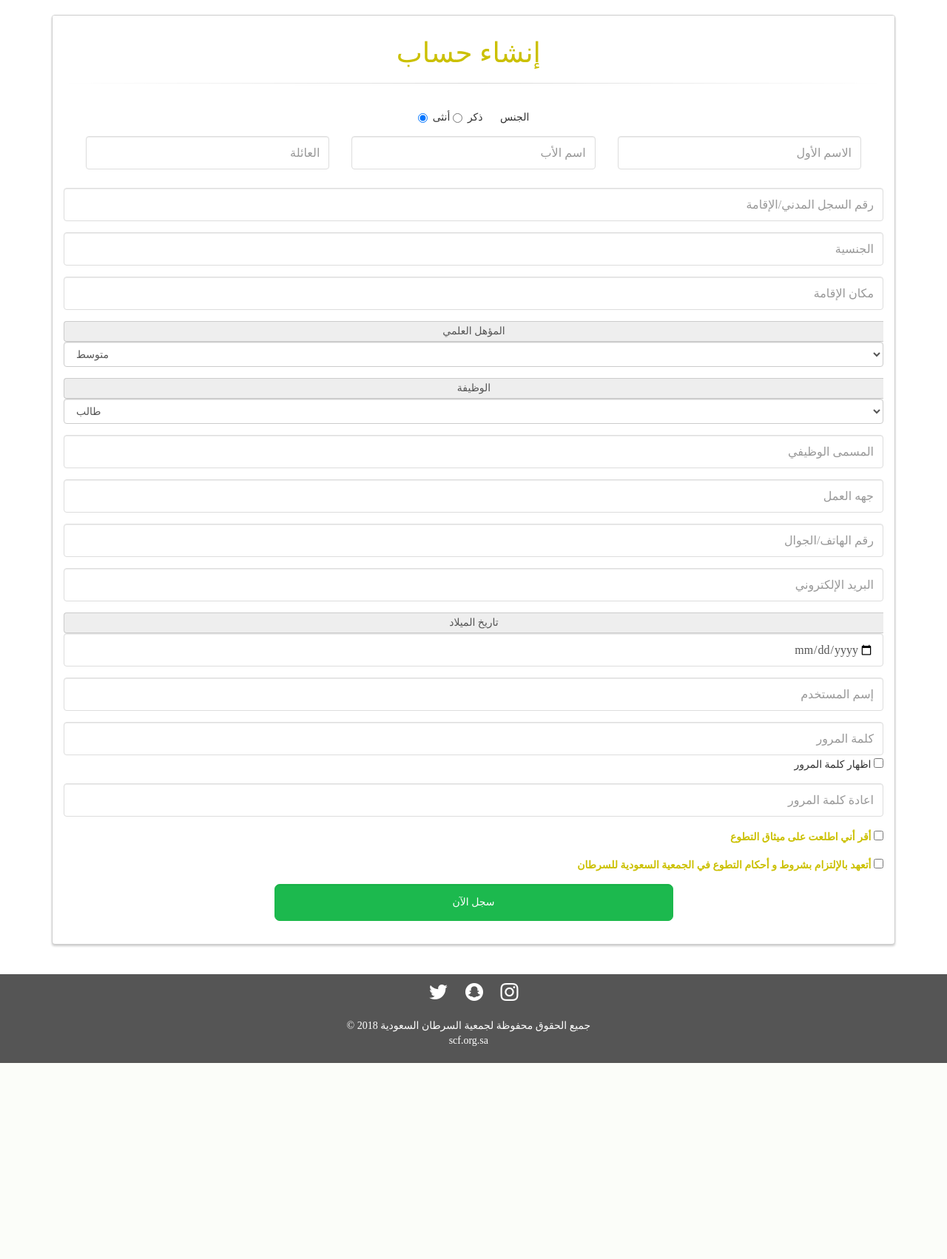
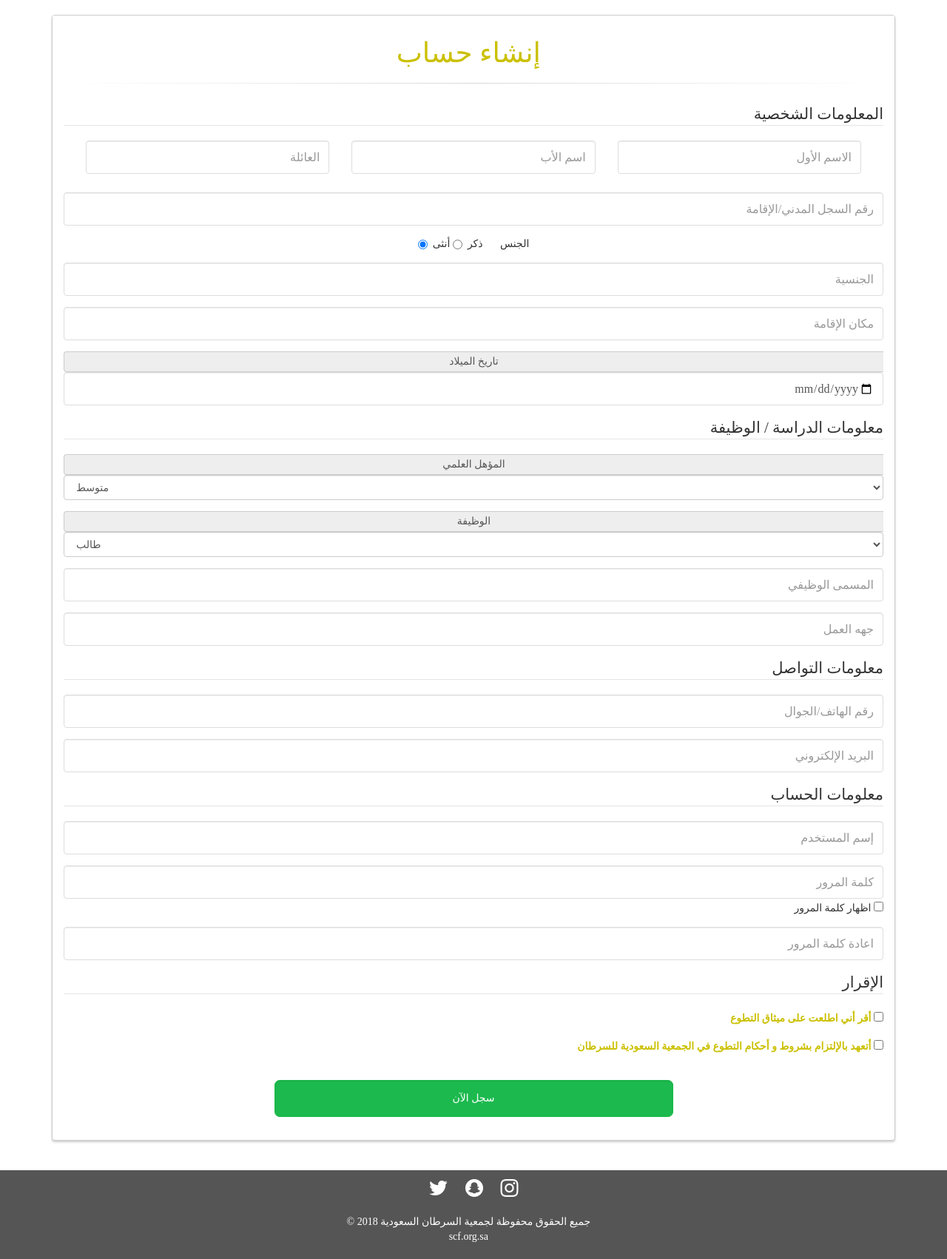
Before and after one commit to renadjuri/volunteer-scf, a PHP site: page /signup.php in a window 1280 px wide. Shown: the part 217-1919 px from the top of the page at 74% size. Before the commit the page ends 1654 px from the top, so only its background shows below. Run offline with PHP 8.4, Linux system fonts and the light colour scheme.

Commit message:
تعديل

```diff
--- a/signup.php
+++ b/signup.php
@@ -166,18 +166,9 @@ include("includes/Header.php"); // the header of the page
                             <div class="col-lg-12">
                                 <form method="post" id="register-form"  role="form" style="display: block;"
                                       autocomplete="on">
-                                    <div class="form-group">
-                                        <div class="radio" >
-                                            <center >
+                                     <fieldset>
+                                     <legend>المعلومات الشخصية</legend>
 
-
-                                                <label><input type="radio" name="gender" value="F" checked>أنثى</label>
-
-                                                <label><input type="radio" name="gender" value="M">ذكر</label>
-                                                <label>الجنس</label>
-                                            </center>
-                                        </div>
-                                    </div>
                                      <div class="col-lg-12">
                                         <div class="form-group col-lg-4 ">
 
@@ -192,7 +183,7 @@ include("includes/Header.php"); // the header of the page
                                         </div>
 
 
-
+                                        <center>
                                         <div class="form-group col-lg-4">
 
                                             <input type="text" name="MiddleName" id="username" tabindex="1" class="form-control" placeholder="اسم الأب"
@@ -228,7 +219,18 @@ include("includes/Header.php"); // the header of the page
                                                ata-toggle="tooltip" data-placement="bottom" title="السجل المدني">
                                         <div>  <?php echo "<p class = 'text-danger'>$errID</p>"; ?> </div>
                                     </div>
+                                     <div class="form-group">
+                                        <div class="radio" >
+                                            <center >
 
+
+                                                <label><input type="radio" name="gender" value="F" checked>أنثى</label>
+
+                                                <label><input type="radio" name="gender" value="M">ذكر</label>
+                                                <label>الجنس</label>
+                                            </center>
+                                        </div>
+                                    </div>
                                      <div class="form-group">
                                         <input type="text" name="nationality" id="nationality" tabindex="1" class="form-control"
                                                placeholder="الجنسية"
@@ -240,7 +242,6 @@ include("includes/Header.php"); // the header of the page
                                                ata-toggle="tooltip" data-placement="bottom" title="الجنسية">
                                         <div>  <?php echo "<p class = 'text-danger'>$errnationality</p>"; ?> </div>
                                     </div>
-
                                      <div class="form-group">
                                         <input type="text" name="city" id="city" tabindex="1" class="form-control" placeholder="مكان الإقامة"
                                                value="<?php
@@ -251,7 +252,19 @@ include("includes/Header.php"); // the header of the page
                                                ata-toggle="tooltip" data-placement="bottom" title="مكان الإقامة">
                                         <div>  <?php echo "<p class = 'text-danger'>$errCity</p>"; ?> </div>
                                     </div>
+                                     <div class="form-group">
+                                        <span class="input-group-addon" ata-toggle="tooltip" data-placement="bottom" title="تاريخ الميلاد">تاريخ  الميلاد </span>
+                                        <input type="date" name="birthdate" id="bithdate" tabindex="1" class="form-control" placeholder="تاريخ الميلاد"
+                                               value="<?php
+                                               if (isset($_POST['birthdate'])) {
+                                                   echo $_POST['birthdate'];
+                                               }
+                                               ?>"  >
 
+                                    </div>
+
+                                    <fieldset>
+                                     <legend>معلومات الدراسة / الوظيفة</legend>
                                                                          <div class="form-group">
                                         <span class="input-group-addon"ata-toggle="tooltip" data-placement="bottom" title="المؤهل العلمي">المؤهل العلمي </span>
 
@@ -296,6 +309,9 @@ include("includes/Header.php"); // the header of the page
                                                ata-toggle="tooltip" data-placement="bottom" title="اسم مكان العمل">
                                         <div>  <?php echo "<p class = 'text-danger'> $errwork</p>"; ?> </div>
                                     </div>
+                                     </fieldset>
+                                    <fieldset>
+                                     <legend>معلومات التواصل</legend>
                                      <div class="form-group">
                                         <input type="phone" name="phone" id="phone" tabindex="1" class="form-control" placeholder="رقم الهاتف/الجوال"
                                                value="<?php
@@ -317,17 +333,10 @@ include("includes/Header.php"); // the header of the page
                                                ata-toggle="tooltip" data-placement="bottom" title="البريد الإلكتروني">
                                         <div>  <?php echo "<p class = 'text-danger'>$erremail</p>"; ?> </div>
                                     </div>
+                                     </fieldset>
 
-                                    <div class="form-group">
-                                        <span class="input-group-addon" ata-toggle="tooltip" data-placement="bottom" title="تاريخ الميلاد">تاريخ  الميلاد </span>
-                                        <input type="date" name="birthdate" id="bithdate" tabindex="1" class="form-control" placeholder="تاريخ الميلاد"
-                                               value="<?php
-                                               if (isset($_POST['birthdate'])) {
-                                                   echo $_POST['birthdate'];
-                                               }
-                                               ?>"  >
-
-                                    </div>
+                                 <fieldset>
+                                     <legend>معلومات الحساب</legend>
                                     <div class="form-group">
                                         <input type="text" name="username" id="username" tabindex="1" class="form-control" placeholder="إسم المستخدم"
                                                value="<?php
@@ -355,6 +364,9 @@ include("includes/Header.php"); // the header of the page
                                                ata-toggle="tooltip" data-placement="bottom" title="اعد كتابة كلمة المرور">
                                         <div>  <?php echo "<p class = 'text-danger'>$errConfirm</p>"; ?> </div>
                                     </div>
+                                     </fieldset>
+                                      <fieldset>
+                                     <legend>الإقرار</legend>
                                     <div class="form-group">
                                         <a href="includes/CharterofVolunteerism.pdf" target="_blank" ata-toggle="tooltip" data-placement="bottom" title="اقرأ الشروط" required>
                                             <b>أقر أني اطلعت على ميثاق التطوع</b>
@@ -370,6 +382,8 @@ include("includes/Header.php"); // the header of the page
 
                                         </input>
                                     </div>
+                                     </fieldset>
+                                     <br>
                                     <div class="form-group">
                                         <div class="row">
                                             <div class="col-sm-6 col-sm-offset-3">
```
Lines whose indentation alone changed are shown as unchanged.
